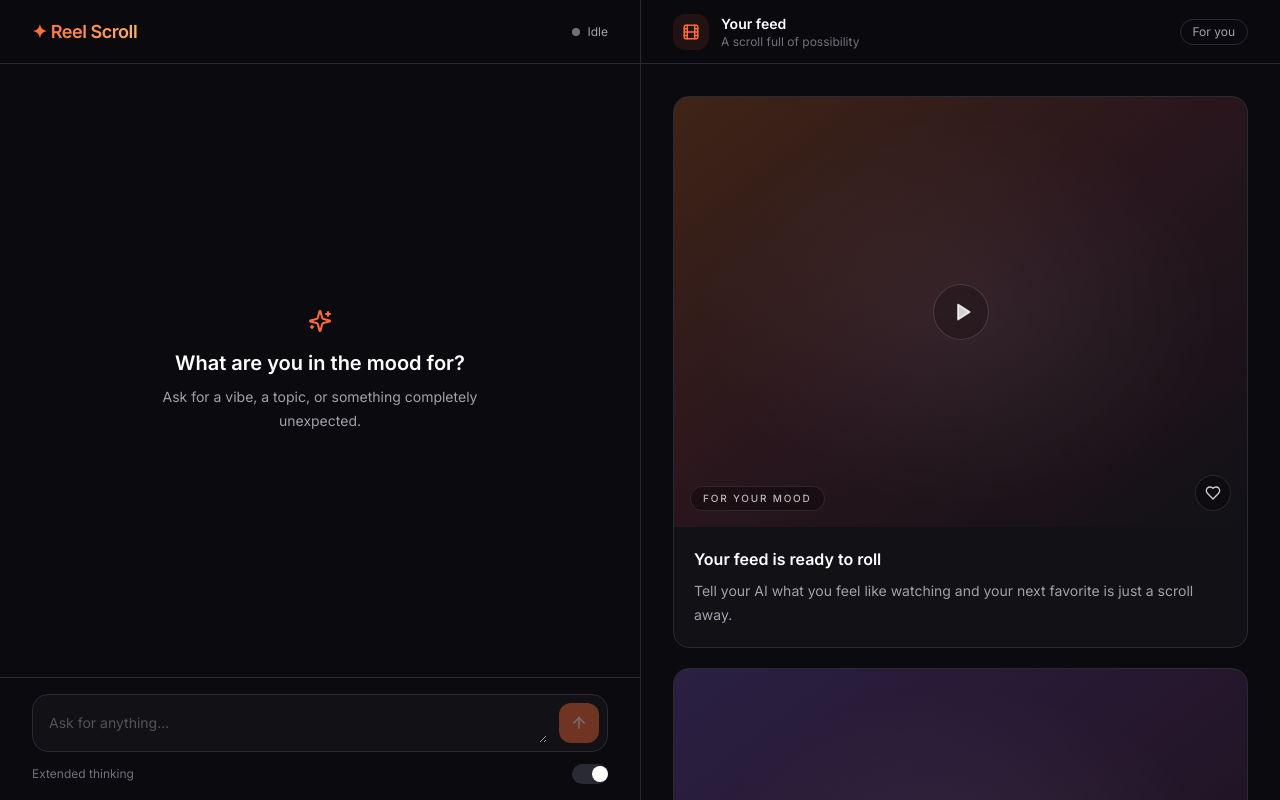
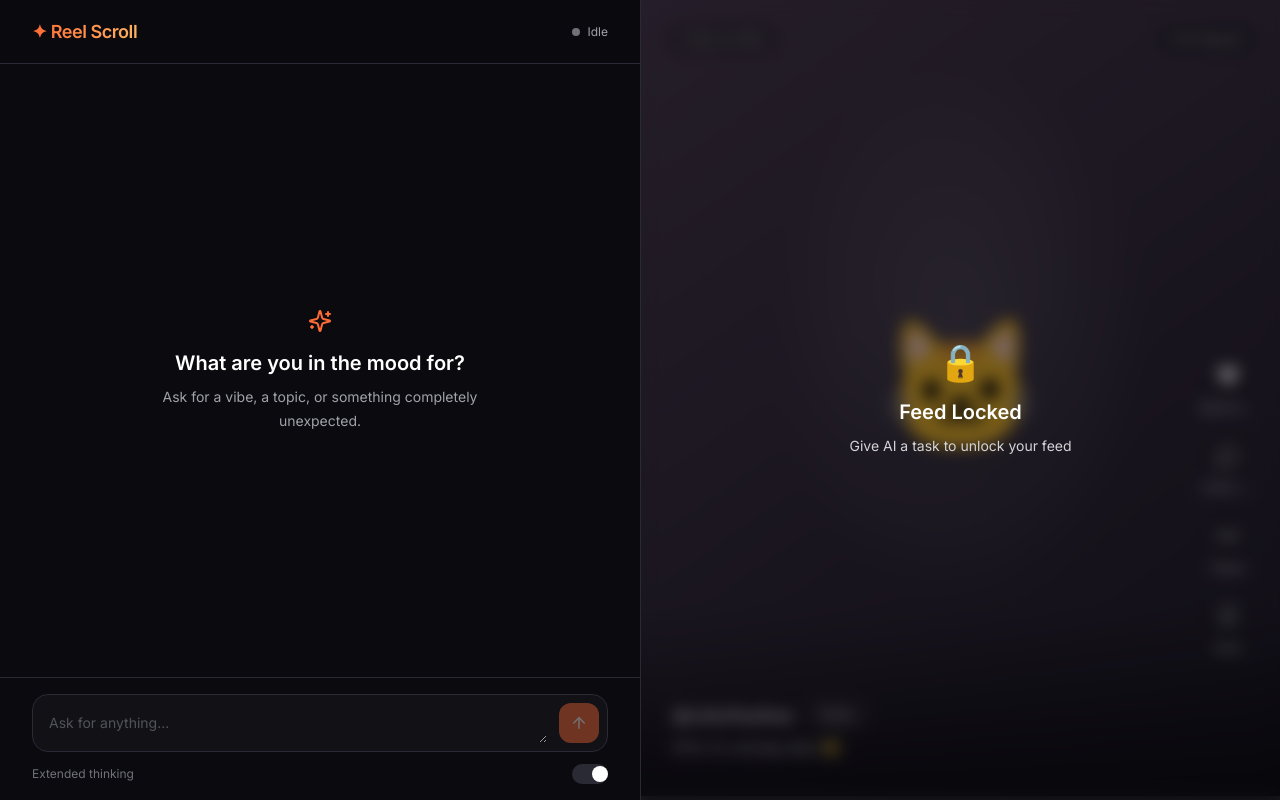
Before and after one commit to IvanDjumbishliev/Doppy, a Next.js app: page /app in a window 1280 px wide. Built offline with nearby package versions, Linux system fonts and the light colour scheme.

Commit message:
feat: enhance FeedPanel with locking mechanism and dynamic content display

```diff
--- a/app/app/page.tsx
+++ b/app/app/page.tsx
@@ -14,9 +14,9 @@ export default function FeedPage() {
       </section>
       <section
         aria-label="Social feed"
-        className="min-h-0 overflow-y-auto border-t border-[#2a2a35] md:border-l md:border-t-0"
+        className="min-h-0 overflow-hidden border-t border-[#2a2a35] md:border-l md:border-t-0"
       >
-        <FeedPanel />
+        <FeedPanel isLocked={!isThinking} />
       </section>
       <span className="sr-only" aria-live="polite">
         {isThinking ? "AI is thinking" : ""}
--- a/components/FeedPanel.tsx
+++ b/components/FeedPanel.tsx
@@ -1,74 +1,326 @@
-import { Film, Heart, Play } from "lucide-react";
+"use client";
 
-const feedItems = [
+import { AnimatePresence, motion } from "framer-motion";
+import { Bookmark, Heart, Link2, MessageCircle } from "lucide-react";
+import { useEffect, useRef, useState } from "react";
+
+type Reel = {
+  id: number;
+  gradientFrom: string;
+  gradientTo: string;
+  emoji: string;
+  username: string;
+  caption: string;
+  likes: string;
+  comments: string;
+};
+
+const reels: Reel[] = [
   {
-    category: "FOR YOUR MOOD",
-    title: "Your feed is ready to roll",
-    description:
-      "Tell your AI what you feel like watching and your next favorite is just a scroll away.",
-    color: "from-orange-500/20 via-rose-500/10 to-[#111116]",
+    id: 1,
+    gradientFrom: "#48384b",
+    gradientTo: "#17131e",
+    emoji: "🐱",
+    username: "@catsofsydney",
+    caption: "POV: it's monday 9am 😩",
+    likes: "48.2k",
+    comments: "1,204",
   },
   {
-    category: "A LITTLE OF EVERYTHING",
-    title: "Good things are coming",
-    description:
-      "Fresh ideas, tiny discoveries, and the occasional video you have to send to a friend.",
-    color: "from-violet-500/20 via-fuchsia-500/10 to-[#111116]",
+    id: 2,
+    gradientFrom: "#55402d",
+    gradientTo: "#1d1714",
+    emoji: "🐶",
+    username: "@fluff.report",
+    caption: "when you say the W word 🐾",
+    likes: "102k",
+    comments: "2,891",
+  },
+  {
+    id: 3,
+    gradientFrom: "#354b55",
+    gradientTo: "#12191c",
+    emoji: "🦜",
+    username: "@birb.daily",
+    caption: "me reviewing my own code 💀",
+    likes: "67.5k",
+    comments: "987",
+  },
+  {
+    id: 4,
+    gradientFrom: "#28515a",
+    gradientTo: "#111b21",
+    emoji: "🌊",
+    username: "@naturepov",
+    caption: "ocean sounds for your soul",
+    likes: "31k",
+    comments: "642",
+  },
+  {
+    id: 5,
+    gradientFrom: "#68402d",
+    gradientTo: "#211612",
+    emoji: "🍜",
+    username: "@ramendiaries",
+    caption: "3am ramen hits different 🍜",
+    likes: "88.9k",
+    comments: "1,560",
+  },
+  {
+    id: 6,
+    gradientFrom: "#41405b",
+    gradientTo: "#171620",
+    emoji: "🤖",
+    username: "@aigeneration",
+    caption: "AI did this in 2 seconds 🤯",
+    likes: "214k",
+    comments: "5,307",
   },
 ];
 
-export default function FeedPanel() {
+type FeedPanelProps = {
+  isLocked: boolean;
+};
+
+function formatTime(seconds: number) {
+  const minutes = Math.floor(seconds / 60);
+  const remainingSeconds = seconds % 60;
+  return `${minutes}:${remainingSeconds.toString().padStart(2, "0")}`;
+}
+
+export default function FeedPanel({ isLocked }: FeedPanelProps) {
+  const [hasUnlocked, setHasUnlocked] = useState(false);
+  const [showToast, setShowToast] = useState(false);
+  const [scrolledReels, setScrolledReels] = useState(0);
+  const [elapsedSeconds, setElapsedSeconds] = useState(0);
+  const reelListRef = useRef<HTMLDivElement>(null);
+  const previousLockedRef = useRef(isLocked);
+  const unlockedAtRef = useRef<number | null>(null);
+  const elapsedBeforeUnlockRef = useRef(0);
+  const toastTimeoutRef = useRef<ReturnType<typeof setTimeout> | null>(null);
+
+  useEffect(() => {
+    const wasLocked = previousLockedRef.current;
+    previousLockedRef.current = isLocked;
+
+    if (wasLocked && !isLocked) {
+      setHasUnlocked(true);
+      setShowToast(true);
+      if (toastTimeoutRef.current) clearTimeout(toastTimeoutRef.current);
+      toastTimeoutRef.current = setTimeout(() => setShowToast(false), 3000);
+    } else if (!wasLocked && isLocked) {
+      setShowToast(false);
+      if (toastTimeoutRef.current) {
+        clearTimeout(toastTimeoutRef.current);
+        toastTimeoutRef.current = null;
+      }
+    }
+
+    return () => {
+      if (toastTimeoutRef.current) clearTimeout(toastTimeoutRef.current);
+    };
+  }, [isLocked]);
+
+  useEffect(() => {
+    if (isLocked) {
+      if (unlockedAtRef.current !== null) {
+        elapsedBeforeUnlockRef.current +=
+          (Date.now() - unlockedAtRef.current) / 1000;
+        unlockedAtRef.current = null;
+        setElapsedSeconds(Math.floor(elapsedBeforeUnlockRef.current));
+      }
+      return;
+    }
+
+    unlockedAtRef.current ??= Date.now();
+    const updateElapsed = () => {
+      if (unlockedAtRef.current !== null) {
+        setElapsedSeconds(
+          Math.floor(
+            elapsedBeforeUnlockRef.current +
+              (Date.now() - unlockedAtRef.current) / 1000,
+          ),
+        );
+      }
+    };
+    updateElapsed();
+    const interval = setInterval(updateElapsed, 1000);
+    return () => clearInterval(interval);
+  }, [isLocked]);
+
+  useEffect(
+    () => () => {
+      if (toastTimeoutRef.current) clearTimeout(toastTimeoutRef.current);
+    },
+    [],
+  );
+
+  function handleScroll() {
+    const reelList = reelListRef.current;
+    if (!reelList) return;
+
+    const currentIndex = Math.min(
+      reels.length - 1,
+      Math.floor((reelList.scrollTop + reelList.clientHeight / 2) / reelList.clientHeight),
+    );
+    setScrolledReels((count) => Math.max(count, currentIndex));
+  }
+
+  function focusChat() {
+    document.getElementById("reel-prompt")?.focus();
+  }
+
   return (
-    <div className="min-h-full">
-      <header className="sticky top-0 z-10 flex h-16 items-center justify-between border-b border-[#2a2a35] bg-[#0a0a0f]/95 px-5 backdrop-blur md:px-8">
-        <div className="flex items-center gap-3">
-          <span className="flex h-9 w-9 items-center justify-center rounded-xl bg-[#ff6b35]/10 text-[#ff6b35]">
-            <Film aria-hidden="true" size={18} />
-          </span>
-          <div>
-            <h2 className="text-sm font-semibold">Your feed</h2>
-            <p className="text-xs text-zinc-500">A scroll full of possibility</p>
-          </div>
-        </div>
-        <span className="rounded-full border border-[#2a2a35] px-3 py-1 text-xs text-zinc-400">
-          For you
-        </span>
-      </header>
+    <div className="relative h-full min-h-0 overflow-hidden bg-[#0a0a0f] text-white">
+      <div
+        ref={reelListRef}
+        onScroll={handleScroll}
+        aria-label="Reel feed"
+        className={`h-full snap-y snap-mandatory overflow-y-auto overscroll-contain ${
+          isLocked ? "pointer-events-none" : ""
+        }`}
+      >
+        {reels.map((reel) => (
+          <article
+            key={reel.id}
+            className="relative h-[45dvh] snap-start overflow-hidden md:h-dvh"
+            style={{
+              backgroundImage: `linear-gradient(145deg, ${reel.gradientFrom}, ${reel.gradientTo})`,
+            }}
+          >
+            <div className="absolute inset-0 bg-[radial-gradient(ellipse_at_50%_42%,rgba(255,255,255,0.12),transparent_42%)]" />
+            <span className="absolute inset-0 flex items-center justify-center pb-8 text-8xl drop-shadow-2xl sm:text-9xl">
+              {reel.emoji}
+            </span>
 
-      <div className="mx-auto max-w-2xl space-y-5 p-5 md:p-8">
-        {feedItems.map((item, index) => (
-          <article
-            key={item.title}
-            className="overflow-hidden rounded-2xl border border-[#2a2a35] bg-[#111116]"
-          >
+            <div className="absolute inset-x-0 bottom-0 bg-gradient-to-t from-black/80 via-black/35 to-transparent pb-7 pl-5 pr-20 pt-24 md:pb-10 md:pl-8">
+              <div className="mb-2 flex items-center gap-3">
+                <p className="font-semibold">{reel.username}</p>
+                <button
+                  type="button"
+                  className="rounded-full border border-white/50 px-3 py-1 text-xs font-medium transition-colors hover:bg-white/15"
+                >
+                  Follow
+                </button>
+              </div>
+              <p className="max-w-md text-sm leading-6 text-white/90">
+                {reel.caption}
+              </p>
+            </div>
+
+            <div className="absolute bottom-28 right-4 flex flex-col items-center gap-5 md:bottom-36 md:right-6">
+              <ActionButton icon={<Heart fill="currentColor" />} label={`${reel.likes} likes`} />
+              <ActionButton icon={<MessageCircle />} label={`${reel.comments} comments`} />
+              <ActionButton icon={<Link2 />} label="Share" />
+              <ActionButton icon={<Bookmark />} label="Save" />
+            </div>
+
             <div
-              className={`relative flex aspect-[4/3] items-center justify-center bg-gradient-to-br ${item.color}`}
+              aria-hidden="true"
+              className="absolute inset-x-0 bottom-0 h-1 bg-white/15"
             >
-              <div className="absolute inset-0 bg-[radial-gradient(ellipse_at_center,rgba(255,255,255,0.06),transparent_65%)]" />
-              <div className="relative flex h-14 w-14 items-center justify-center rounded-full border border-white/15 bg-black/20 text-white/80 backdrop-blur">
-                <Play aria-hidden="true" className="ml-1" fill="currentColor" size={20} />
-              </div>
-              <span className="absolute bottom-4 left-4 rounded-full border border-white/10 bg-black/30 px-3 py-1 text-[10px] font-medium tracking-[0.18em] text-white/70 backdrop-blur">
-                {item.category}
-              </span>
-              <button
-                type="button"
-                aria-label={`Like ${item.title}`}
-                className="absolute bottom-4 right-4 flex h-9 w-9 items-center justify-center rounded-full border border-white/10 bg-black/30 text-white/80 backdrop-blur transition-colors hover:text-[#ff6b35]"
-              >
-                <Heart aria-hidden="true" size={16} />
-              </button>
-              <span className="sr-only">Feed preview {index + 1}</span>
-            </div>
-            <div className="p-5">
-              <h3 className="font-semibold">{item.title}</h3>
-              <p className="mt-2 text-sm leading-6 text-zinc-400">
-                {item.description}
-              </p>
+              {!isLocked && (
+                <motion.div
+                  className="h-full origin-left bg-[#ff6b35]"
+                  initial={{ scaleX: 0 }}
+                  animate={{ scaleX: [0, 1, 0] }}
+                  transition={{
+                    duration: 12,
+                    repeat: Infinity,
+                    ease: "linear",
+                  }}
+                />
+              )}
             </div>
           </article>
         ))}
       </div>
+
+      <div className="pointer-events-none absolute left-4 right-4 top-4 z-10 flex items-center justify-between gap-2 md:left-6 md:right-6 md:top-6">
+        <div className="rounded-full border border-white/10 bg-black/35 px-3 py-1.5 text-xs text-white/80 backdrop-blur-md">
+          {scrolledReels} reels scrolled
+        </div>
+        <div className="rounded-full border border-white/10 bg-black/35 px-3 py-1.5 text-xs tabular-nums text-white/80 backdrop-blur-md">
+          {formatTime(elapsedSeconds)} elapsed
+        </div>
+      </div>
+
+      <AnimatePresence>
+        {isLocked && (
+          <motion.div
+            key="feed-lock"
+            initial={{ opacity: 0, backdropFilter: "blur(0px)" }}
+            animate={{ opacity: 1, backdropFilter: "blur(8px)" }}
+            exit={{ opacity: 0, backdropFilter: "blur(0px)" }}
+            transition={{ duration: 0.35, ease: "easeInOut" }}
+            className="absolute inset-0 z-20 flex items-center justify-center bg-[#0a0a0f]/55 px-5"
+          >
+            <motion.div
+              initial={{ opacity: 0, y: 10 }}
+              animate={{ opacity: 1, y: 0 }}
+              exit={{ opacity: 0, y: 6 }}
+              transition={{ duration: 0.25 }}
+              className="max-w-xs text-center"
+            >
+              <span className="mb-4 block text-4xl" aria-hidden="true">
+                🔒
+              </span>
+              <h2 className="text-xl font-semibold">
+                {hasUnlocked ? "Locked — Your answer is ready" : "Feed Locked"}
+              </h2>
+              {hasUnlocked ? (
+                <button
+                  type="button"
+                  onClick={focusChat}
+                  className="mt-5 rounded-xl bg-[#ff6b35] px-5 py-2.5 text-sm font-semibold text-white transition-colors hover:bg-[#ff8052]"
+                >
+                  Back to work
+                </button>
+              ) : (
+                <p className="mt-2 text-sm leading-6 text-zinc-300">
+                  Give AI a task to unlock your feed
+                </p>
+              )}
+            </motion.div>
+          </motion.div>
+        )}
+      </AnimatePresence>
+
+      <AnimatePresence>
+        {showToast && !isLocked && (
+          <motion.div
+            role="status"
+            initial={{ opacity: 0, y: -12 }}
+            animate={{ opacity: 1, y: 0 }}
+            exit={{ opacity: 0, y: -8 }}
+            transition={{ duration: 0.2 }}
+            className="absolute left-1/2 top-14 z-30 w-max max-w-[calc(100%-2rem)] -translate-x-1/2 rounded-full border border-emerald-400/20 bg-[#112219]/95 px-4 py-2.5 text-center text-xs font-medium text-emerald-200 shadow-xl backdrop-blur-md sm:text-sm md:top-16"
+          >
+            🔓 Feed unlocked — scroll while I think!
+          </motion.div>
+        )}
+      </AnimatePresence>
     </div>
   );
 }
+
+function ActionButton({
+  icon,
+  label,
+}: {
+  icon: React.ReactNode;
+  label: string;
+}) {
+  return (
+    <button
+      type="button"
+      aria-label={label}
+      className="flex flex-col items-center gap-1 text-xs text-white drop-shadow-md transition-transform hover:scale-110"
+    >
+      <span className="flex h-10 w-10 items-center justify-center rounded-full bg-black/20 text-white/90 backdrop-blur-sm">
+        {icon}
+      </span>
+      <span className="max-w-14 truncate">{label}</span>
+    </button>
+  );
+}
```
